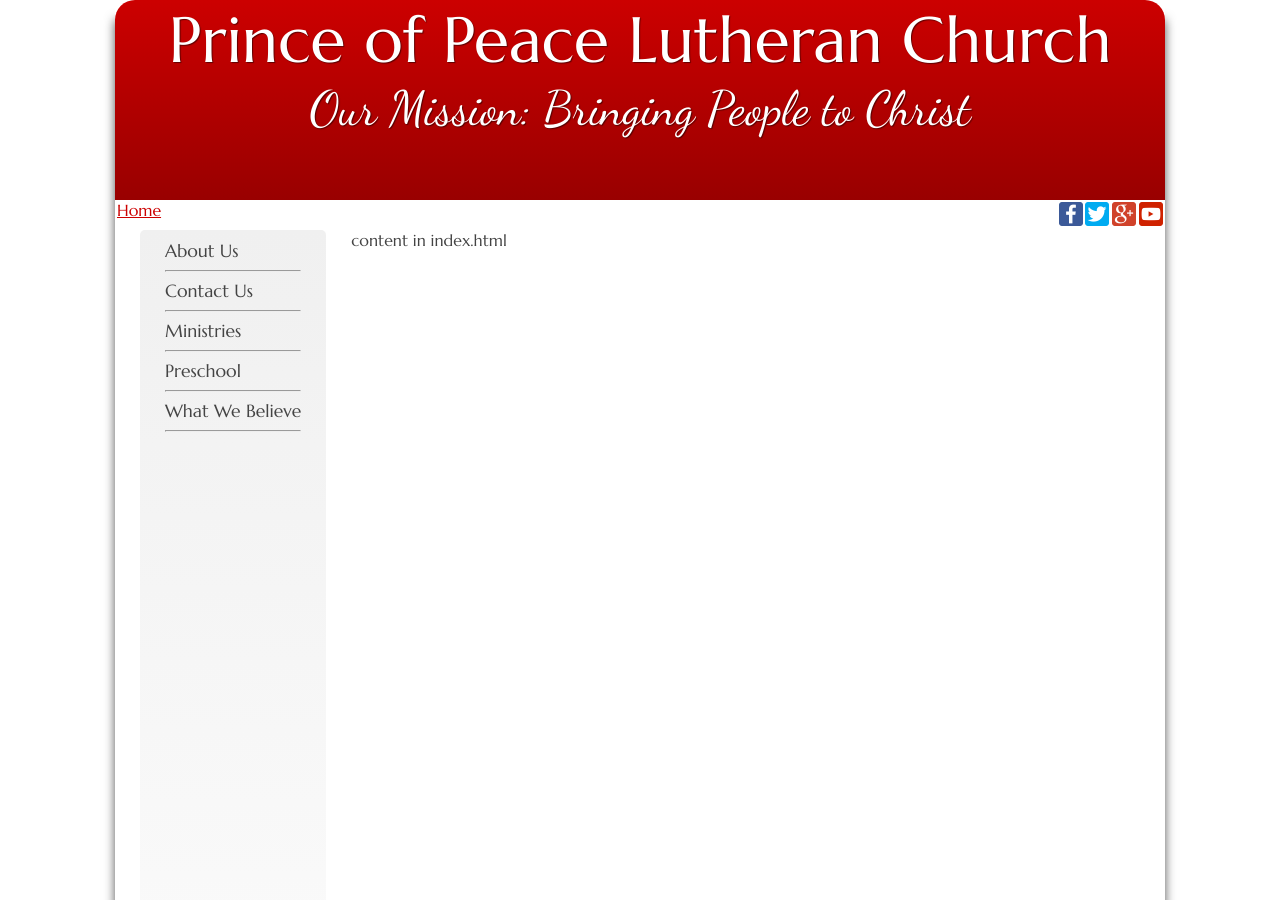
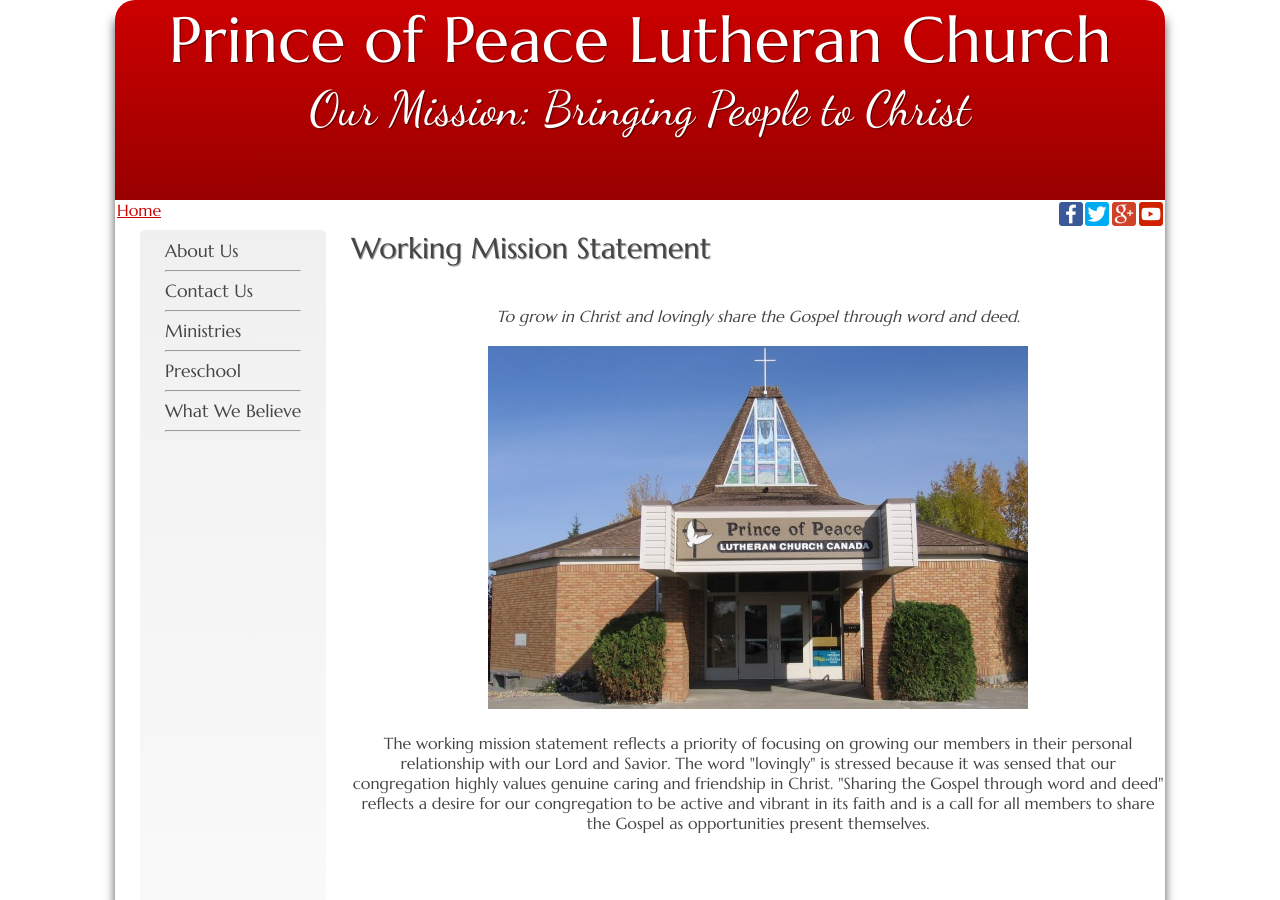
Before and after one commit to weslowsk/princeofpeace, a Jekyll site: the page built from index.html, in a window 1280 px wide and 900 px high. Built offline with Jekyll 4.4.1, drawn with Linux system fonts in a browser that asks for light colours.

Commit message:
add content to home page

```diff
--- a/index.html
+++ b/index.html
@@ -2,5 +2,13 @@
 layout: default
 
 ---
-
-content in index.html
+<h1>Working Mission Statement</h1>
+</br/></br/>
+<p class="center"><i>To grow in Christ and lovingly share the Gospel through word and deed.</i>
+</br/></br/>
+<img src="{{site.baseurl}}/images/church_building.jpg" alt="">
+</br/></br/>
+The working mission statement reflects a priority of focusing on growing our members in their personal relationship with our Lord and Savior.
+The word "lovingly" is stressed because it was sensed that our congregation highly values genuine caring and friendship in Christ.
+"Sharing the Gospel through word and deed" reflects a desire for our congregation to be active and vibrant in its faith
+and is a call for all members to share the Gospel as opportunities present themselves.</p>
```
